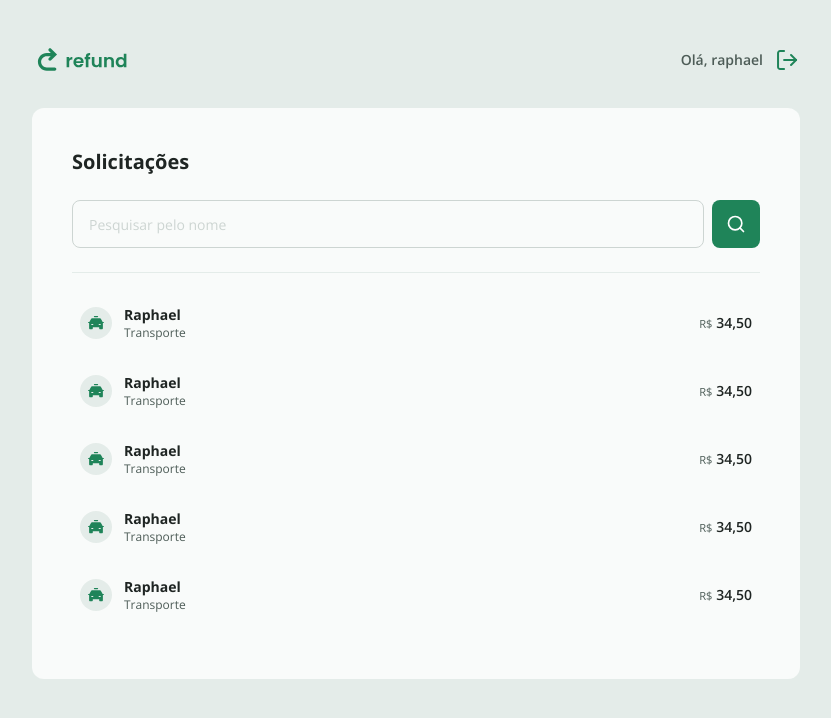
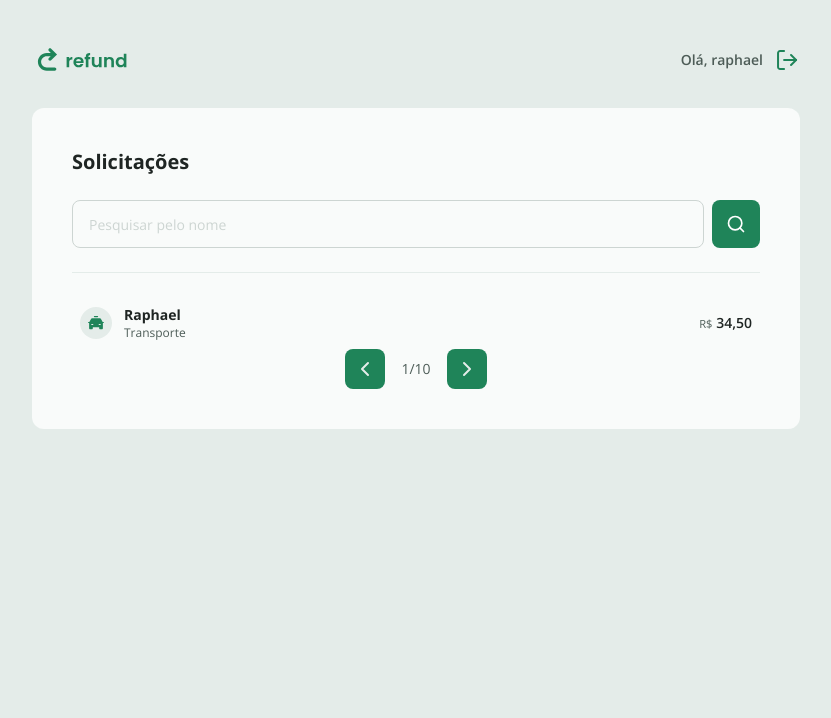
Before and after one commit to Raphael-Steimvacher/Refund_2.0, a React (Vite) app: page / in a window 1280 px wide. Shown: the top 718 px of the page, without its empty margins (224-1055 px from the left). Built offline with nearby package versions, Linux system fonts and the light colour scheme.

Commit message:
criando o componente Pagination

```diff
--- a/src/components/Button.tsx
+++ b/src/components/Button.tsx
@@ -2,7 +2,7 @@
 
 type Props = React.ComponentProps<"button"> & {
   isLoading?: boolean
-  variant?: "base" | "icon"
+  variant?: "base" | "icon" | "iconSmall"
 }
 
 const variants = {
@@ -28,7 +28,7 @@
       className={ClassMerge([
         "flex items-center justify-center bg-green-100 text-white rounded-lg cursor-pointer hover:bg-green-200 transition ease-linear disabled:opacity-50 disabled:cursor-progress",
         variants.button[variant],
-        className
+        className,
       ])}
       {...rest}
     >
--- /dev/null
+++ b/src/components/Pagination.tsx
@@ -0,0 +1,27 @@
+import leftSvg from "../assets/left.svg"
+import rightSvg from "../assets/right.svg"
+
+import { Button } from "./Button"
+
+type Props = {
+  current: number
+  total: number
+}
+
+export function Pagination({ current, total }: Props) {
+  return (
+    <div className="flex flex-1 justify-center items-center gap-4">
+      <Button variant="iconSmall">
+        <img src={leftSvg} alt="Ícone de voltar" />
+      </Button>
+
+      <span className="text-sm text-gray-200">
+        {current}/{total}
+      </span>
+
+      <Button variant="iconSmall">
+        <img src={rightSvg} alt="Ícone de avançar" />
+      </Button>
+    </div>
+  )
+}
--- a/src/pages/Dashboard.tsx
+++ b/src/pages/Dashboard.tsx
@@ -7,6 +7,7 @@
 import { Input } from "../components/input"
 import { Button } from "../components/Button"
 import { RefundItem } from "../components/RefundItem"
+import { Pagination } from "../components/Pagination"
 
 const REFUND_EXAMPLE = {
   id: "123",
@@ -43,17 +44,9 @@
 
       <div className="mt-6 flex flex-col gap-4 max-h-[342px] overflow-y-scroll">
         <RefundItem data={REFUND_EXAMPLE} />
-        <RefundItem data={REFUND_EXAMPLE} />
-        <RefundItem data={REFUND_EXAMPLE} />
-        <RefundItem data={REFUND_EXAMPLE} />
-        <RefundItem data={REFUND_EXAMPLE} />
-        <RefundItem data={REFUND_EXAMPLE} />
-        <RefundItem data={REFUND_EXAMPLE} />
-        <RefundItem data={REFUND_EXAMPLE} />
-        <RefundItem data={REFUND_EXAMPLE} />
-        <RefundItem data={REFUND_EXAMPLE} />
-        <RefundItem data={REFUND_EXAMPLE} />
       </div>
+
+      <Pagination current={1} total={10} />
     </div>
   )
 }
```
